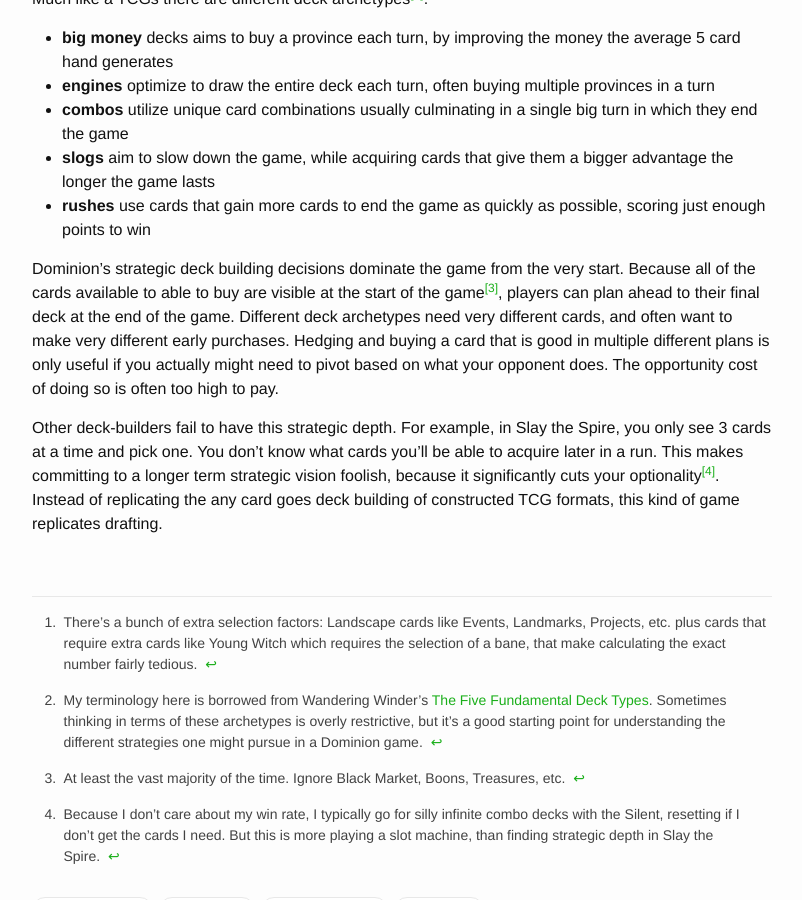
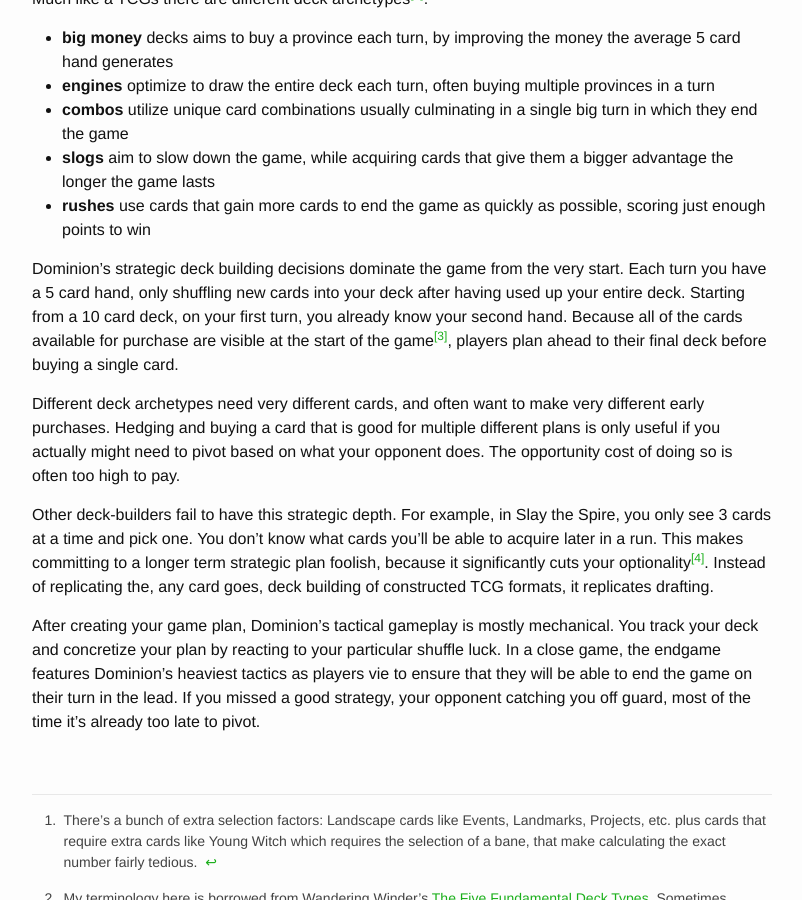
Before and after one commit to lehmacdj/blog, a Jekyll site: the page built from _notes/CzZXOuq2reuv-dominion-is-the-ultimate-strategic-board-game.md, in a window 1280 px wide and 900 px high, scrolled down 709 px. Shown: the whole window, without its empty margins (238-1040 px from the left). Built offline with Jekyll 4.4.1, drawn with Linux system fonts in a browser that asks for light colours; formulas are drawn with MathJax 3.

Commit message:
Improve Dominion

```diff
--- a/_notes/CzZXOuq2reuv-dominion-is-the-ultimate-strategic-board-game.md
+++ b/_notes/CzZXOuq2reuv-dominion-is-the-ultimate-strategic-board-game.md
@@ -25,10 +25,14 @@
 
 [^more-on-fundamental-archetypes]: My terminology here is borrowed from Wandering Winder's [The Five Fundamental Deck Types](https://dominionstrategy.com/2013/01/21/the-five-fundamental-deck-types-introduction/). Sometimes thinking in terms of these archetypes is overly restrictive, but it's a good starting point for understanding the different strategies one might pursue in a Dominion game.
 
-Dominion's strategic deck building decisions dominate the game from the very start. Because all of the cards available to able to buy are visible at the start of the game[^the-vast-majority-of-the-time], players can plan ahead to their final deck at the end of the game. Different deck archetypes need very different cards, and often want to make very different early purchases. Hedging and buying a card that is good in multiple different plans is only useful if you actually might need to pivot based on what your opponent does. The opportunity cost of doing so is often too high to pay.
+Dominion's strategic deck building decisions dominate the game from the very start. Each turn you have a 5 card hand, only shuffling new cards into your deck after having used up your entire deck. Starting from a 10 card deck, on your first turn, you already know your second hand. Because all of the cards available for purchase are visible at the start of the game[^the-vast-majority-of-the-time], players plan ahead to their final deck before buying a single card.
 
 [^the-vast-majority-of-the-time]: At least the vast majority of the time. Ignore Black Market, Boons, Treasures, etc.
 
-Other deck-builders fail to have this strategic depth. For example, in Slay the Spire, you only see 3 cards at a time and pick one. You don't know what cards you'll be able to acquire later in a run. This makes committing to a longer term strategic vision foolish, because it significantly cuts your optionality[^lol-i-dont-care]. Instead of replicating the any card goes deck building of constructed TCG formats, this kind of game replicates drafting.
+Different deck archetypes need very different cards, and often want to make very different early purchases. Hedging and buying a card that is good for multiple different plans is only useful if you actually might need to pivot based on what your opponent does. The opportunity cost of doing so is often too high to pay.
+
+Other deck-builders fail to have this strategic depth. For example, in Slay the Spire, you only see 3 cards at a time and pick one. You don't know what cards you'll be able to acquire later in a run. This makes committing to a longer term strategic plan foolish, because it significantly cuts your optionality[^lol-i-dont-care]. Instead of replicating the, any card goes, deck building of constructed TCG formats, it replicates drafting.
 
 [^lol-i-dont-care]: Because I don't care about my win rate, I typically go for silly infinite combo decks with the Silent, resetting if I don't get the cards I need. But this is more playing a slot machine, than finding strategic depth in Slay the Spire.
+
+After creating your game plan, Dominion's tactical gameplay is mostly mechanical. You track your deck and concretize your plan by reacting to your particular shuffle luck. In a close game, the endgame features Dominion's heaviest tactics as players vie to ensure that they will be able to end the game on their turn in the lead. If you missed a good strategy, your opponent catching you off guard, most of the time it's already too late to pivot.
```
